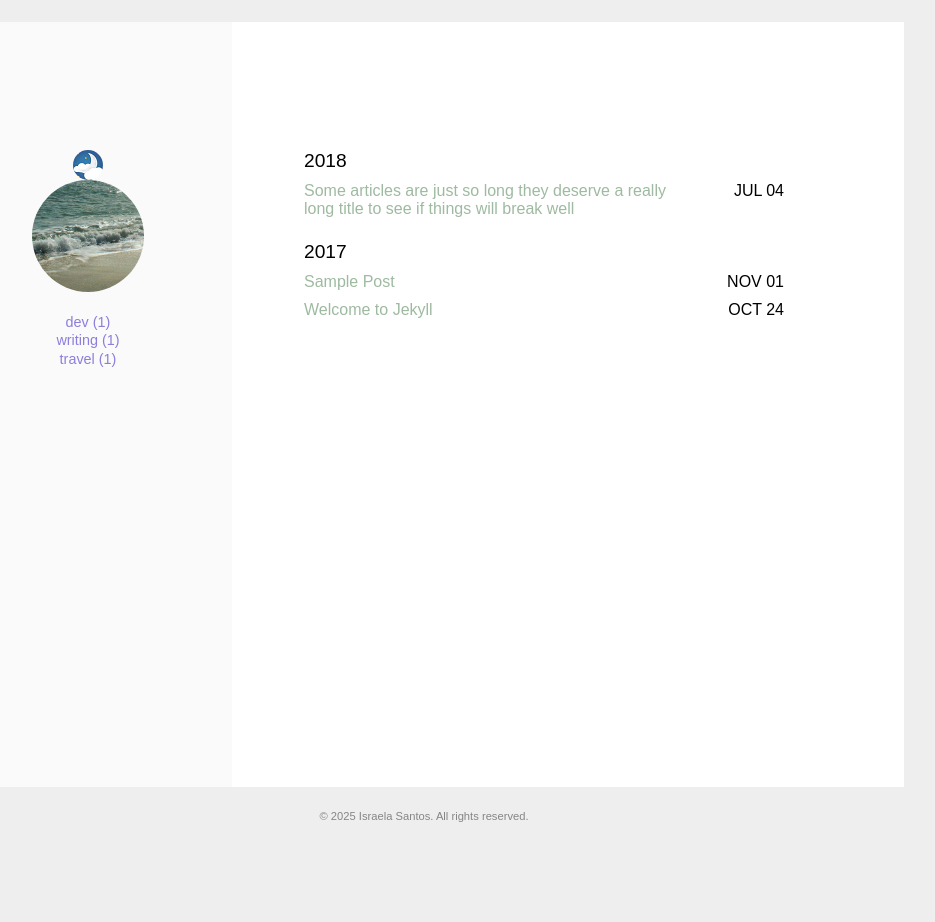
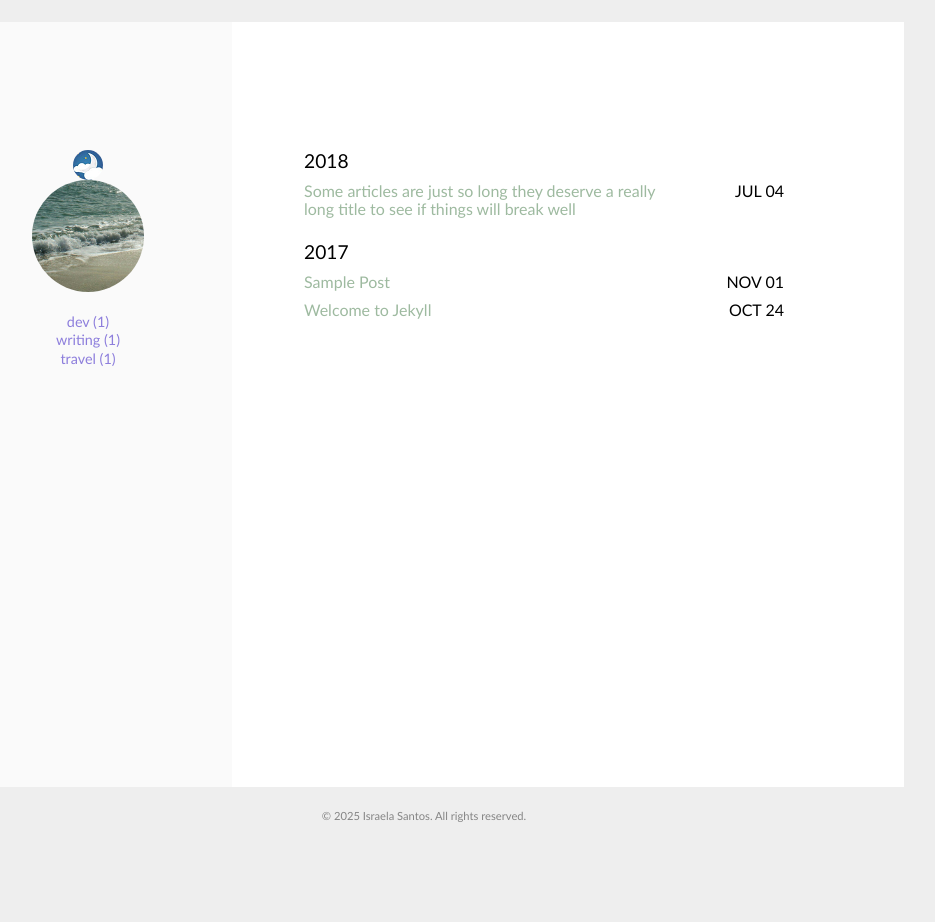
Before and after one commit to sraelai/y, a Jekyll site: the page built from index.html, in a window 1280 px wide. Shown: the whole page, without its empty margins (216-1151 px from the left). Built offline with Jekyll 4.4.1, drawn with Linux system fonts in a browser that asks for light colours.

Commit message:
Atualizar o main.scss

```diff
--- a/assets/css/main.scss
+++ b/assets/css/main.scss
@@ -111,7 +111,7 @@ body {
     height: 100%;
     font-weight: 300;
     font-style: normal;
-    font-family: 'SamsungOne', sans-serif, "Apple Color Emoji", "Segoe UI Emoji", "Segoe UI Symbol";
+    font-family: 'Calibri', sans-serif, "Apple Color Emoji", "Segoe UI Emoji", "Segoe UI Symbol";
     margin: 0;
     padding: 0;
     background-color: var(--bg_color);
```
